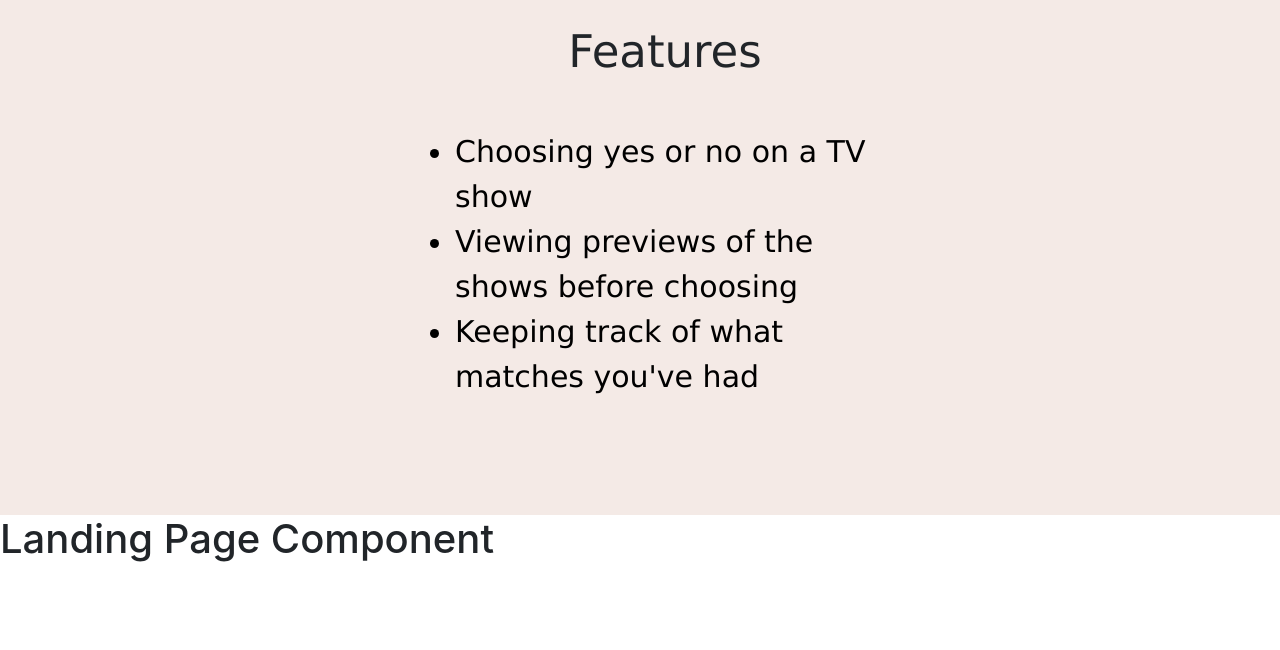
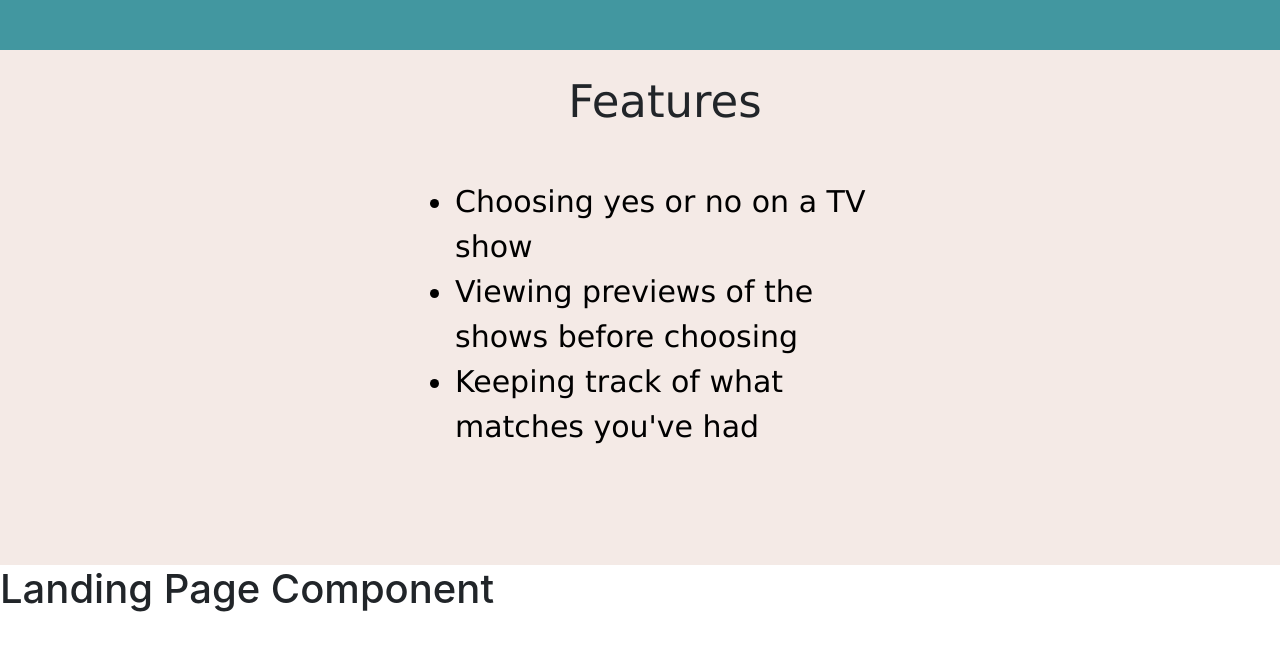
Before and after one commit to MauResendez/TVTroubles, a React (Create React App) app in the folder frontend/: page / in a window 1280 px wide. Shown: the top 650 px of the page. Built offline with nearby package versions, Linux system fonts and the light colour scheme.

Commit message:
Commit 3, ready for pull request

```diff
--- a/frontend/src/components/Features.js
+++ b/frontend/src/components/Features.js
@@ -6,6 +6,7 @@ const listStyle = {
     padding: "25px 50px 100px 100px",
     textAlign: "left",
     fontSize: "30px",
+
   };
 
 
@@ -18,6 +19,7 @@ const headerStyle = {
 const componentStyle = {
     backgroundColor: "#F4EAE6",
     fontFamily: "Verdana",
+    borderTop: "50px solid #4297A0"
 }
 
 function Features()
```
